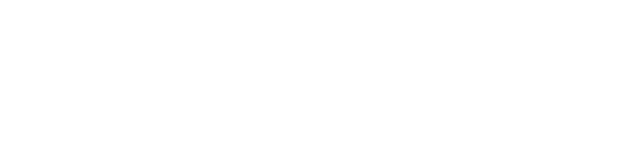
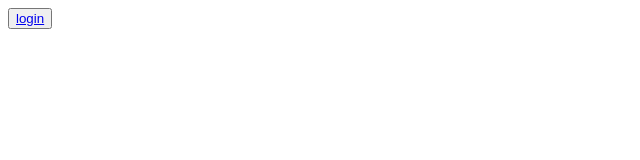
Before and after one commit to lordvins226/learning_git, a plain HTML site: page index.html in a window 1280 px wide. Shown: the whole page, without its empty margins (0-640 px from the left). Drawn offline with Linux system fonts and the light colour scheme.

Commit message:
ajout du button login

```diff
--- a/index.html
+++ b/index.html
@@ -8,7 +8,9 @@
 </head>
 
 <body>
-
+    <button>
+        <a href="http://">login</a>
+    </button>
 </body>
 
 </html>
```
